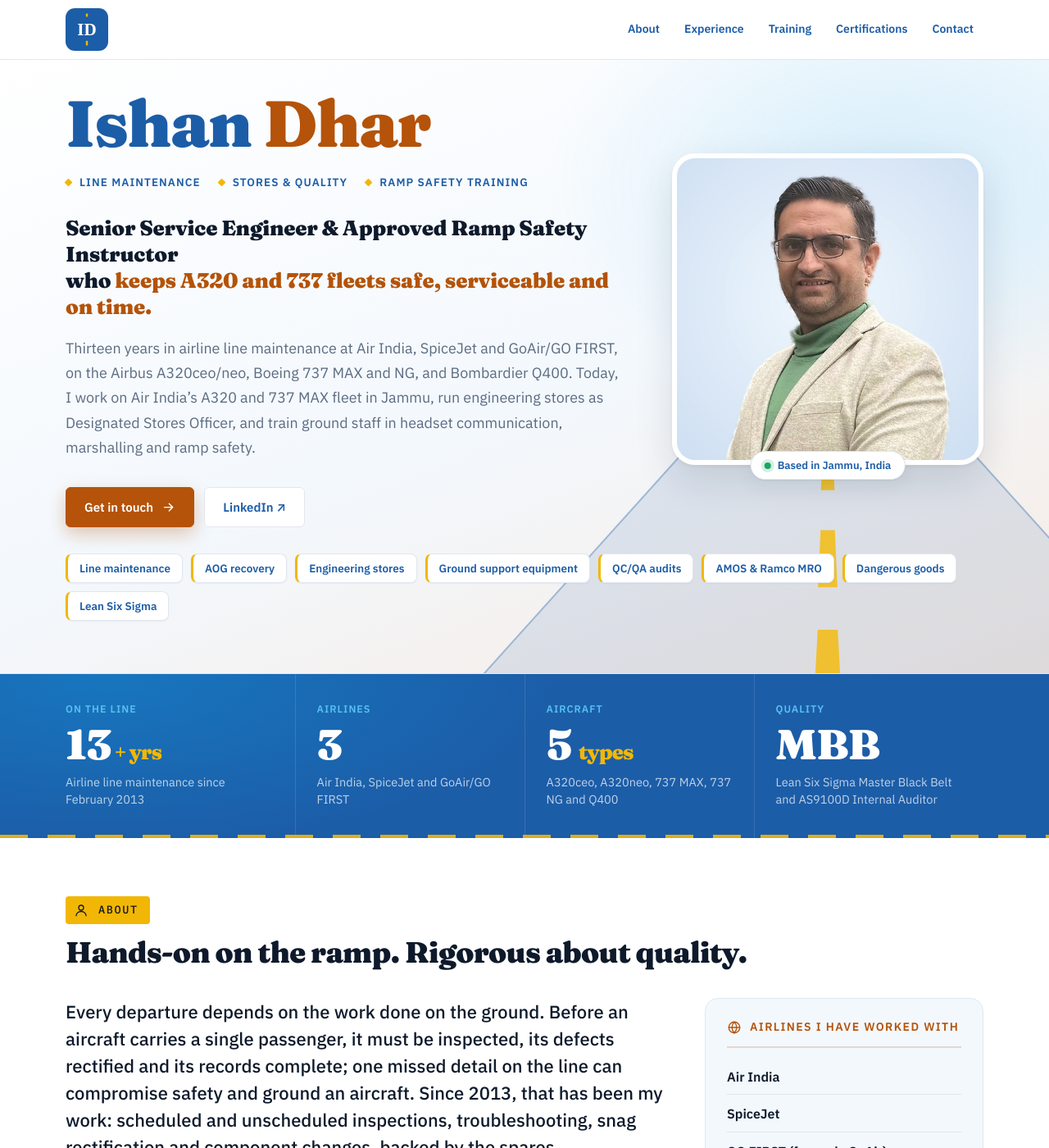
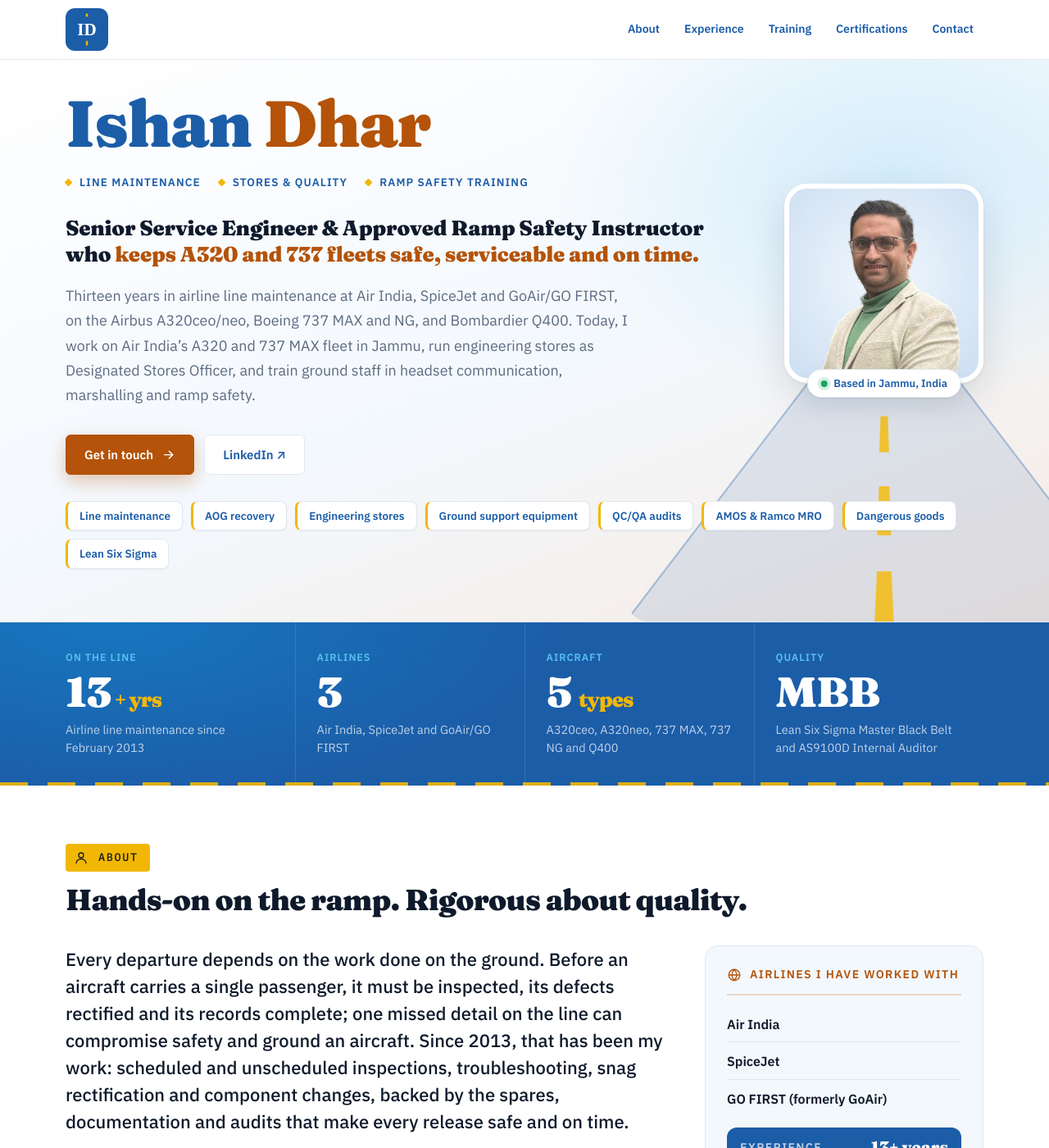
Before and after one commit to ishandhar-r/ishandhar-r.github.io, a Jekyll site: the page built from index.html, in a window 1280 px wide and 1400 px high. Shown: the whole window at 82% size. Built offline with Jekyll 4.4.1, drawn with Linux system fonts in a browser that asks for light colours.

Commit message:
Add files via upload

```diff
--- a/assets/css/theme.css
+++ b/assets/css/theme.css
@@ -39,5 +39,8 @@
   .hero.has-photo { isolation: isolate; }
   .hero-wrap:has(.hero.has-photo) .hero-bg { background: radial-gradient(600px 400px at 85% 20%, color-mix(in srgb, var(--brand-2) 14%, transparent), transparent 70%); }
   .hero.has-photo .portrait { position: relative; }
-  .hero.has-photo .portrait::before { content: ""; position: absolute; z-index: -1; left: 50%; top: 52%; width: 230%; height: 120%; transform: translateX(-50%); background: url("../images/runway-lead.svg") center top / 100% 100% no-repeat; pointer-events: none; }
+  .hero.has-photo { grid-template-columns: minmax(0, 1fr) clamp(220px, 19vw, 270px); }
+  .hero.has-photo .portrait::before { content: ""; position: absolute; z-index: -1; left: 50%; top: 60%; width: 260%; height: 160%; transform: translateX(-50%); background: url("../images/runway-lead.svg") center top / 100% 100% no-repeat; pointer-events: none; }
 }
+
+@media (max-width: 900px) { .hero .portrait { max-width: 230px; } }
```
